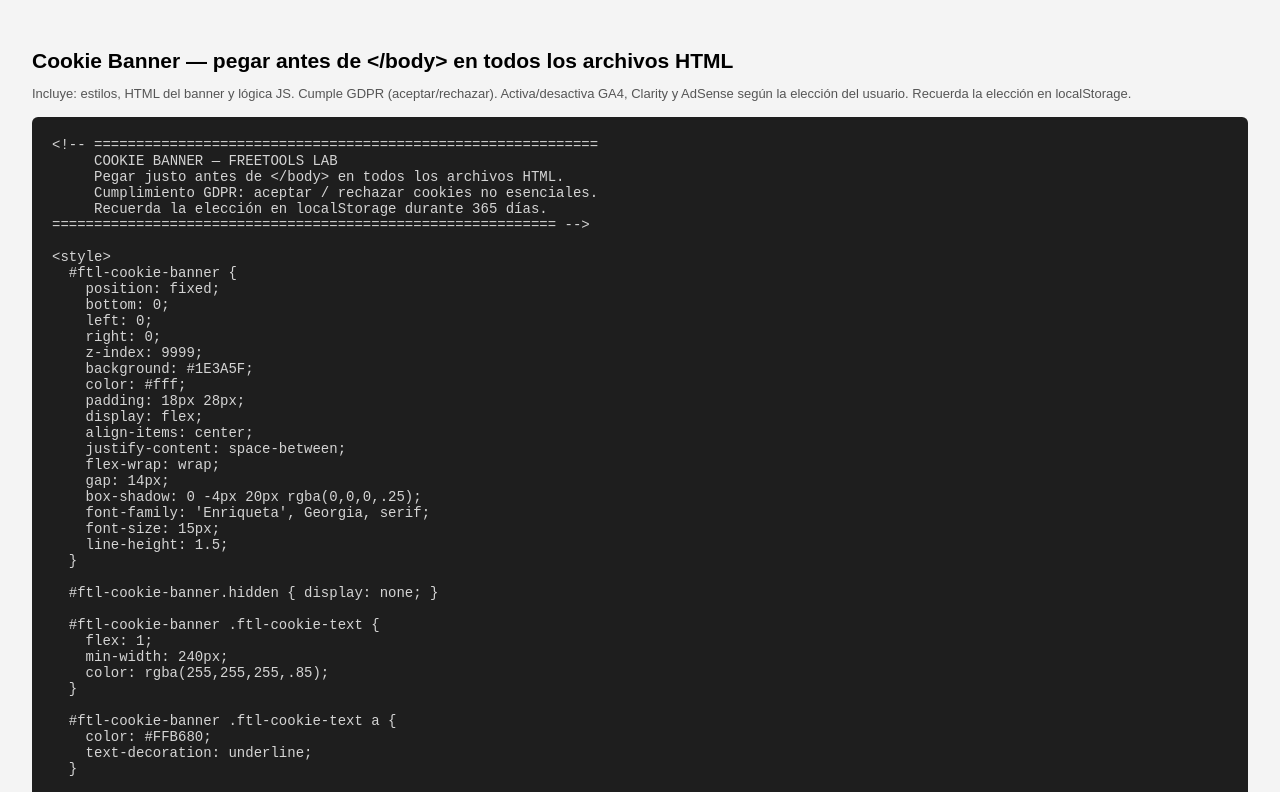
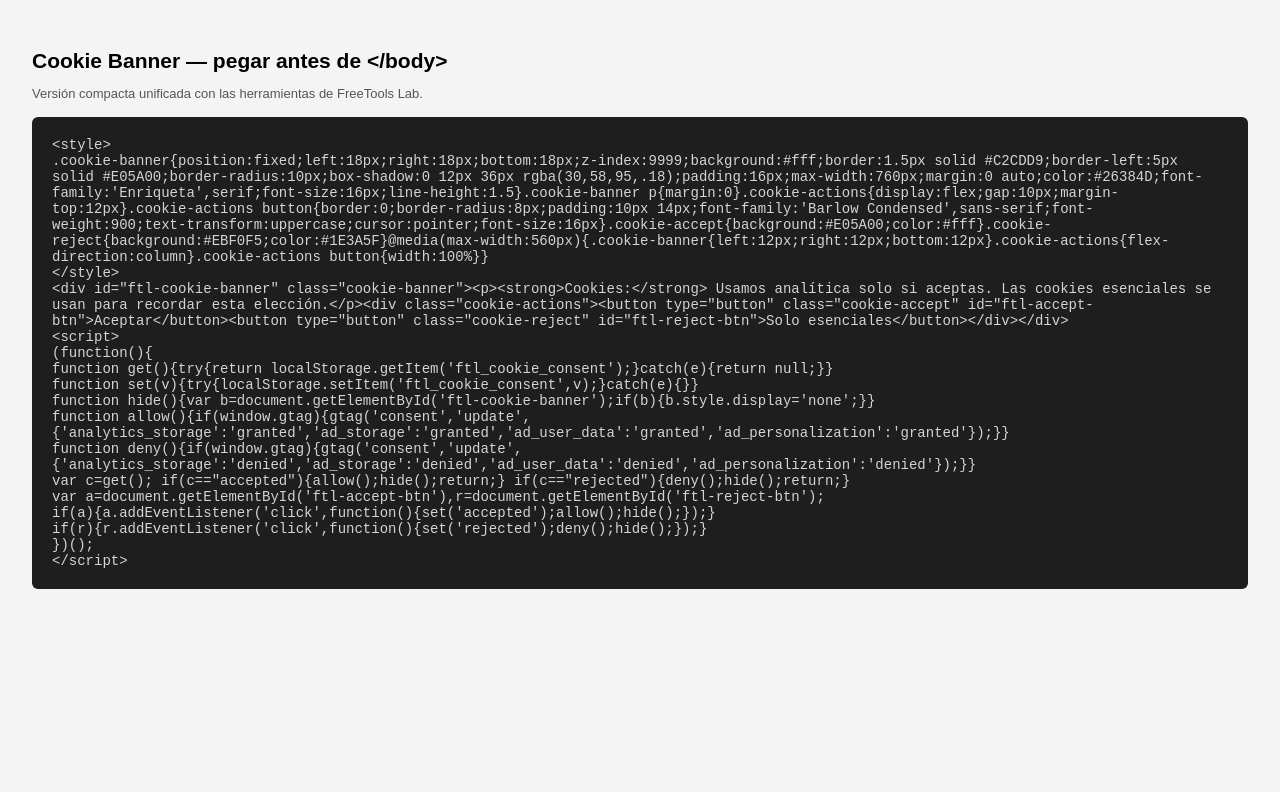
Before and after one commit to freetoolslab2026/freetools-lab, a plain HTML site: page es/cookie-banner-snippet.html in a window 1280 px wide. Shown: the top 792 px of the page. Drawn offline with Linux system fonts and the light colour scheme.

Commit message:
actualización

```diff
--- a/es/cookie-banner-snippet.html
+++ b/es/cookie-banner-snippet.html
@@ -11,201 +11,27 @@
   </style>
 </head>
 <body>
-  <h2>Cookie Banner — pegar antes de &lt;/body&gt; en todos los archivos HTML</h2>
-  <p>Incluye: estilos, HTML del banner y lógica JS. Cumple GDPR (aceptar/rechazar). Activa/desactiva GA4, Clarity y AdSense según la elección del usuario. Recuerda la elección en localStorage.</p>
+  <h2>Cookie Banner — pegar antes de &lt;/body&gt;</h2>
+  <p>Versión compacta unificada con las herramientas de FreeTools Lab.</p>
   <pre id="code"></pre>
   <script>
-    document.getElementById('code').textContent = `<!-- ============================================================
-     COOKIE BANNER — FREETOOLS LAB
-     Pegar justo antes de </body> en todos los archivos HTML.
-     Cumplimiento GDPR: aceptar / rechazar cookies no esenciales.
-     Recuerda la elección en localStorage durante 365 días.
-============================================================ -->
-
-<style>
-  #ftl-cookie-banner {
-    position: fixed;
-    bottom: 0;
-    left: 0;
-    right: 0;
-    z-index: 9999;
-    background: #1E3A5F;
-    color: #fff;
-    padding: 18px 28px;
-    display: flex;
-    align-items: center;
-    justify-content: space-between;
-    flex-wrap: wrap;
-    gap: 14px;
-    box-shadow: 0 -4px 20px rgba(0,0,0,.25);
-    font-family: 'Enriqueta', Georgia, serif;
-    font-size: 15px;
-    line-height: 1.5;
-  }
-
-  #ftl-cookie-banner.hidden { display: none; }
-
-  #ftl-cookie-banner .ftl-cookie-text {
-    flex: 1;
-    min-width: 240px;
-    color: rgba(255,255,255,.85);
-  }
-
-  #ftl-cookie-banner .ftl-cookie-text a {
-    color: #FFB680;
-    text-decoration: underline;
-  }
-
-  #ftl-cookie-banner .ftl-cookie-buttons {
-    display: flex;
-    gap: 10px;
-    flex-shrink: 0;
-  }
-
-  .ftl-btn-accept {
-    background: #E05A00;
-    color: #fff;
-    border: none;
-    padding: 10px 22px;
-    border-radius: 6px;
-    font-family: 'Barlow Condensed', sans-serif;
-    font-weight: 700;
-    font-size: 16px;
-    text-transform: uppercase;
-    letter-spacing: 0.5px;
-    cursor: pointer;
-    transition: opacity .2s;
-  }
-
-  .ftl-btn-accept:hover { opacity: .88; }
-
-  .ftl-btn-reject {
-    background: transparent;
-    color: rgba(255,255,255,.65);
-    border: 1.5px solid rgba(255,255,255,.3);
-    padding: 10px 18px;
-    border-radius: 6px;
-    font-family: 'Barlow Condensed', sans-serif;
-    font-weight: 700;
-    font-size: 16px;
-    text-transform: uppercase;
-    letter-spacing: 0.5px;
-    cursor: pointer;
-    transition: border-color .2s, color .2s;
-  }
-
-  .ftl-btn-reject:hover {
-    border-color: rgba(255,255,255,.6);
-    color: #fff;
-  }
-
-  @media (max-width: 560px) {
-    #ftl-cookie-banner { padding: 16px 18px; }
-    .ftl-btn-accept, .ftl-btn-reject { padding: 9px 14px; font-size: 15px; }
-  }
+    document.getElementById('code').textContent = `<style>
+.cookie-banner{position:fixed;left:18px;right:18px;bottom:18px;z-index:9999;background:#fff;border:1.5px solid #C2CDD9;border-left:5px solid #E05A00;border-radius:10px;box-shadow:0 12px 36px rgba(30,58,95,.18);padding:16px;max-width:760px;margin:0 auto;color:#26384D;font-family:'Enriqueta',serif;font-size:16px;line-height:1.5}.cookie-banner p{margin:0}.cookie-actions{display:flex;gap:10px;margin-top:12px}.cookie-actions button{border:0;border-radius:8px;padding:10px 14px;font-family:'Barlow Condensed',sans-serif;font-weight:900;text-transform:uppercase;cursor:pointer;font-size:16px}.cookie-accept{background:#E05A00;color:#fff}.cookie-reject{background:#EBF0F5;color:#1E3A5F}@media(max-width:560px){.cookie-banner{left:12px;right:12px;bottom:12px}.cookie-actions{flex-direction:column}.cookie-actions button{width:100%}}
 </style>
-
-<div id="ftl-cookie-banner" class="hidden">
-  <div class="ftl-cookie-text">
-    🍪 Usamos cookies propias y de terceros (Google Analytics, Microsoft Clarity, AdSense)
-    para analítica y publicidad contextual.
-    <a href="/es/privacy-policy">Política de privacidad</a>
-    <!-- EN: href="/en/privacy-policy" | DE: href="/de/datenschutz" | FR: href="/fr/politique-confidentialite" -->
-  </div>
-  <div class="ftl-cookie-buttons">
-    <button class="ftl-btn-accept" id="ftl-accept-btn">Aceptar</button>
-    <!-- EN: Accept | DE: Akzeptieren | FR: Accepter -->
-    <button class="ftl-btn-reject" id="ftl-reject-btn">Solo esenciales</button>
-    <!-- EN: Essential only | DE: Nur notwendige | FR: Essentiels uniquement -->
-  </div>
-</div>
-
+<div id="ftl-cookie-banner" class="cookie-banner"><p><strong>Cookies:</strong> Usamos analítica solo si aceptas. Las cookies esenciales se usan para recordar esta elección.</p><div class="cookie-actions"><button type="button" class="cookie-accept" id="ftl-accept-btn">Aceptar</button><button type="button" class="cookie-reject" id="ftl-reject-btn">Solo esenciales</button></div></div>
 <script>
-(function() {
-  var STORAGE_KEY = 'ftl_cookie_consent';
-  var EXPIRY_DAYS = 365;
-
-  function setCookie(value) {
-    var expires = new Date();
-    expires.setDate(expires.getDate() + EXPIRY_DAYS);
-    try {
-      localStorage.setItem(STORAGE_KEY, JSON.stringify({
-        value: value,
-        expires: expires.getTime()
-      }));
-    } catch(e) {}
-  }
-
-  function getConsent() {
-    try {
-      var raw = localStorage.getItem(STORAGE_KEY);
-      if (!raw) return null;
-      var data = JSON.parse(raw);
-      if (Date.now() > data.expires) {
-        localStorage.removeItem(STORAGE_KEY);
-        return null;
-      }
-      return data.value;
-    } catch(e) { return null; }
-  }
-
-  function hideBanner() {
-    var banner = document.getElementById('ftl-cookie-banner');
-    if (banner) banner.classList.add('hidden');
-  }
-
-  function enableAnalytics() {
-    // GA4: desbloquear si se cargó en modo denegado
-    if (typeof gtag === 'function') {
-      gtag('consent', 'update', {
-        'analytics_storage': 'granted',
-        'ad_storage': 'granted'
-      });
-    }
-    // Clarity: recargar si es necesario (se activa automáticamente si el script ya está en <head>)
-  }
-
-  function disableAnalytics() {
-    if (typeof gtag === 'function') {
-      gtag('consent', 'update', {
-        'analytics_storage': 'denied',
-        'ad_storage': 'denied'
-      });
-    }
-  }
-
-  // Mostrar u ocultar banner según estado guardado
-  var consent = getConsent();
-
-  if (consent === 'accepted') {
-    enableAnalytics();
-    return; // banner no se muestra
-  }
-
-  if (consent === 'rejected') {
-    disableAnalytics();
-    return; // banner no se muestra
-  }
-
-  // Sin decisión previa: mostrar banner
-  var banner = document.getElementById('ftl-cookie-banner');
-  if (banner) banner.classList.remove('hidden');
-
-  document.getElementById('ftl-accept-btn').addEventListener('click', function() {
-    setCookie('accepted');
-    enableAnalytics();
-    hideBanner();
-  });
-
-  document.getElementById('ftl-reject-btn').addEventListener('click', function() {
-    setCookie('rejected');
-    disableAnalytics();
-    hideBanner();
-  });
+(function(){
+function get(){try{return localStorage.getItem('ftl_cookie_consent');}catch(e){return null;}}
+function set(v){try{localStorage.setItem('ftl_cookie_consent',v);}catch(e){}}
+function hide(){var b=document.getElementById('ftl-cookie-banner');if(b){b.style.display='none';}}
+function allow(){if(window.gtag){gtag('consent','update',{'analytics_storage':'granted','ad_storage':'granted','ad_user_data':'granted','ad_personalization':'granted'});}}
+function deny(){if(window.gtag){gtag('consent','update',{'analytics_storage':'denied','ad_storage':'denied','ad_user_data':'denied','ad_personalization':'denied'});}}
+var c=get(); if(c=="accepted"){allow();hide();return;} if(c=="rejected"){deny();hide();return;}
+var a=document.getElementById('ftl-accept-btn'),r=document.getElementById('ftl-reject-btn');
+if(a){a.addEventListener('click',function(){set('accepted');allow();hide();});}
+if(r){r.addEventListener('click',function(){set('rejected');deny();hide();});}
 })();
-<\/script>
-
-<!-- FIN COOKIE BANNER -->`;
+<\/script>`;
   </script>
 </body>
 </html>
```
